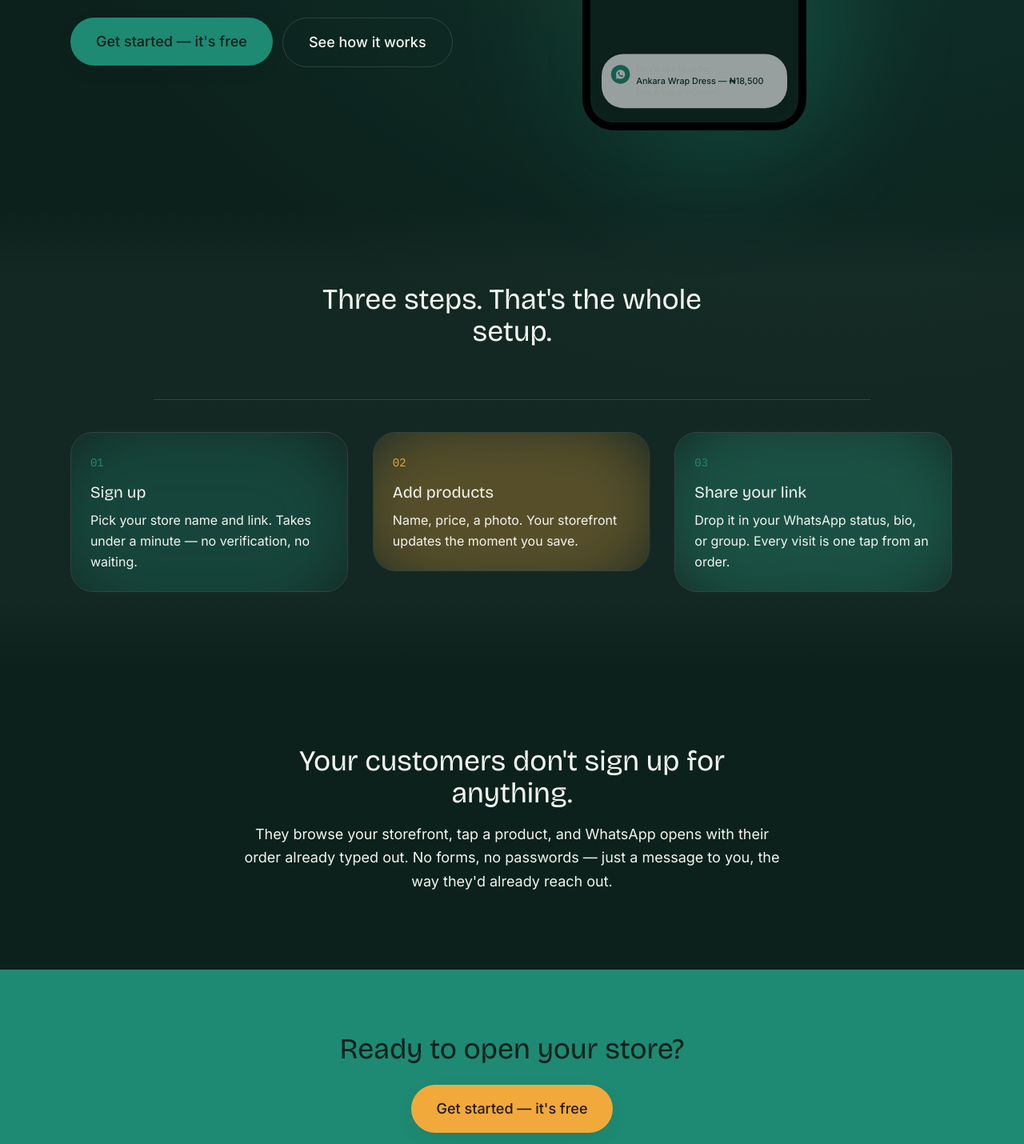
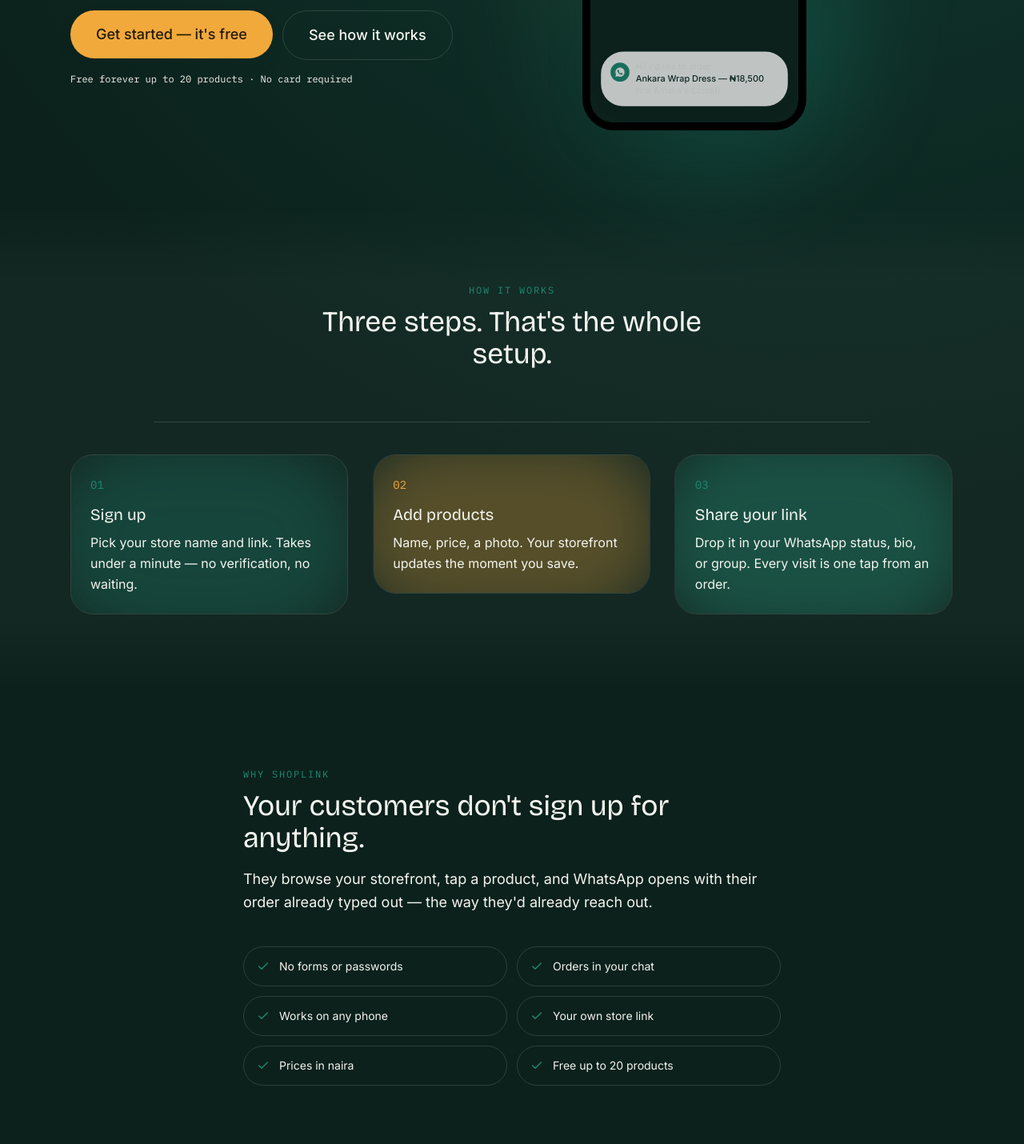
Before and after one commit to noahadeleye17-coder/Vendor-storefront, a Next.js app: page / in a window 1280 px wide. Shown: the part 600-2030 px from the top of the page at 80% size. Built offline with nearby package versions, Linux system fonts and the light colour scheme.

Commit message:
homepage

```diff
--- a/app/page.js
+++ b/app/page.js
@@ -2,6 +2,7 @@
 
 import { motion } from 'framer-motion';
 import Link from 'next/link';
+import { Check } from 'lucide-react';
 import Button from '@/components/ui/Button';
 import PhoneMockup from '@/components/PhoneMockup';
 
@@ -34,6 +35,15 @@ const steps = [
   },
 ];
 
+const features = [
+  'No forms or passwords',
+  'Orders in your chat',
+  'Works on any phone',
+  'Your own store link',
+  'Prices in naira',
+  'Free up to 20 products',
+];
+
 export default function HomePage() {
   return (
     <main className="overflow-hidden">
@@ -47,7 +57,7 @@ export default function HomePage() {
         >
           <motion.p
             variants={fadeUp}
-            className="mb-4 font-mono text-xs uppercase tracking-[0.2em] text-jade"
+            className="mb-4 inline-block rounded-full border border-line px-4 py-1.5 font-mono text-xs uppercase tracking-[0.15em] text-jade"
           >
             WhatsApp-native storefronts
           </motion.p>
@@ -66,13 +76,16 @@ export default function HomePage() {
             straight in your WhatsApp chat. No app to install, no account for them to make.
           </motion.p>
           <motion.div variants={fadeUp} className="mt-9 flex flex-col items-center gap-3 sm:flex-row md:items-start">
-            <Button as={Link} href="/signup" variant="primary" size="lg">
+            <Button as={Link} href="/signup" variant="marigold" size="lg" className="w-full sm:w-auto">
               Get started — it&apos;s free
             </Button>
-            <Button as={Link} href="#how-it-works" variant="ghost" size="lg">
+            <Button as={Link} href="#how-it-works" variant="ghost" size="lg" className="w-full sm:w-auto">
               See how it works
             </Button>
           </motion.div>
+          <motion.p variants={fadeUp} className="mt-4 font-mono text-xs text-ink/40">
+            Free forever up to 20 products · No card required
+          </motion.p>
         </motion.div>
 
         <motion.div
@@ -101,6 +114,7 @@ export default function HomePage() {
             variants={fadeUp}
             className="mx-auto mb-16 max-w-xl text-center"
           >
+            <p className="mb-3 font-mono text-xs uppercase tracking-[0.15em] text-jade">How it works</p>
             <h2 className="font-display text-3xl text-ink sm:text-4xl">
               Three steps. That&apos;s the whole setup.
             </h2>
@@ -148,32 +162,43 @@ export default function HomePage() {
           whileInView="show"
           viewport={{ once: true, amount: 0.4 }}
           variants={fadeUp}
-          className="mx-auto max-w-2xl text-center"
+          className="mx-auto max-w-2xl"
         >
+          <p className="mb-3 font-mono text-xs uppercase tracking-[0.15em] text-jade">Why ShopLink</p>
           <h2 className="font-display text-3xl text-ink sm:text-4xl">
             Your customers don&apos;t sign up for anything.
           </h2>
           <p className="mt-4 text-lg leading-relaxed text-ink/70">
             They browse your storefront, tap a product, and WhatsApp opens with their order
-            already typed out. No forms, no passwords — just a message to you, the way they&apos;d
-            already reach out.
+            already typed out — the way they&apos;d already reach out.
           </p>
+
+          <div className="mt-10 grid gap-3 sm:grid-cols-2">
+            {features.map((feature) => (
+              <div
+                key={feature}
+                className="flex items-center gap-3 rounded-2xl border border-line px-4 py-3.5"
+              >
+                <Check className="h-4 w-4 shrink-0 text-jade" />
+                <span className="text-sm text-ink/80">{feature}</span>
+              </div>
+            ))}
+          </div>
         </motion.div>
       </section>
 
       {/* ---------- Final CTA ---------- */}
-      <section className="bg-jade py-20">
+      <section className="mx-auto max-w-6xl px-6 pb-24">
         <motion.div
           initial="hidden"
           whileInView="show"
           viewport={{ once: true, amount: 0.5 }}
           variants={fadeUp}
-          className="mx-auto flex max-w-3xl flex-col items-center gap-6 px-6 text-center"
+          className="flex flex-col items-center gap-4 rounded-3xl border border-line px-6 py-16 text-center"
         >
-          <h2 className="font-display text-3xl text-paper sm:text-4xl">
-            Ready to open your store?
-          </h2>
-          <Button as={Link} href="/signup" variant="marigold" size="lg">
+          <h2 className="font-display text-3xl text-ink sm:text-4xl">Ready to open your store?</h2>
+          <p className="max-w-md text-ink/70">Set it up in five minutes and start sharing your link today.</p>
+          <Button as={Link} href="/signup" variant="marigold" size="lg" className="mt-2">
             Get started — it&apos;s free
           </Button>
         </motion.div>
```
